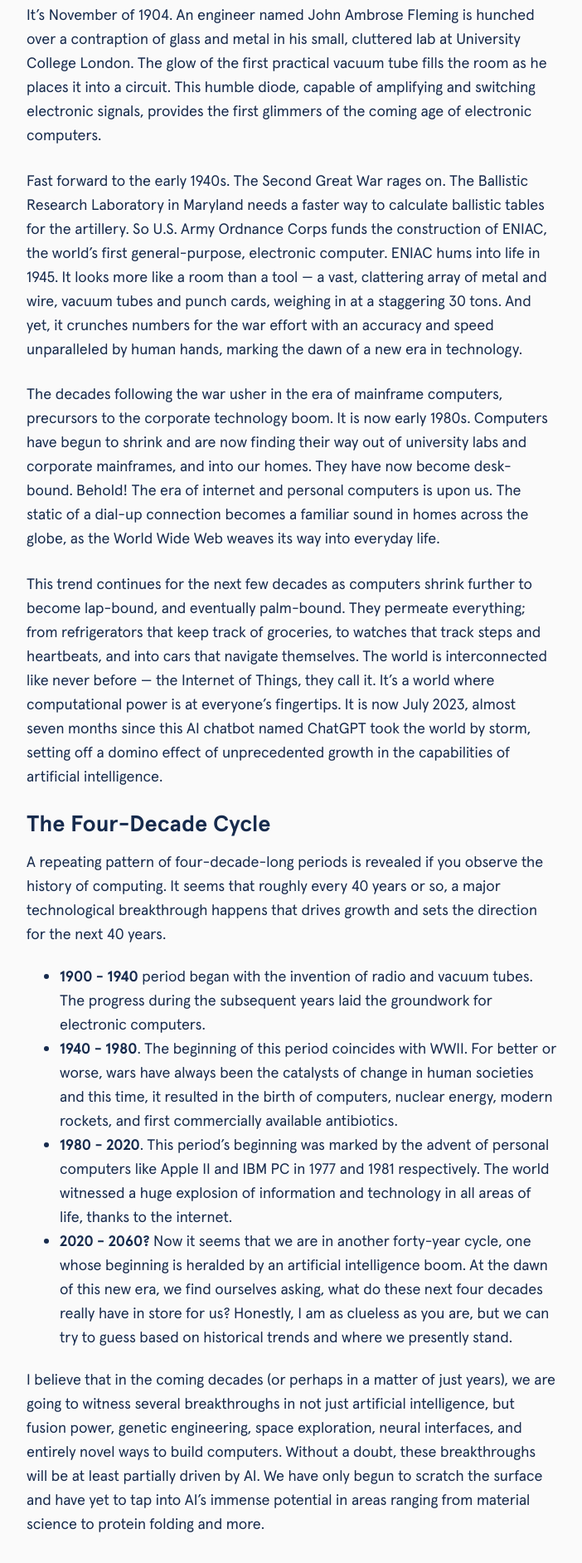
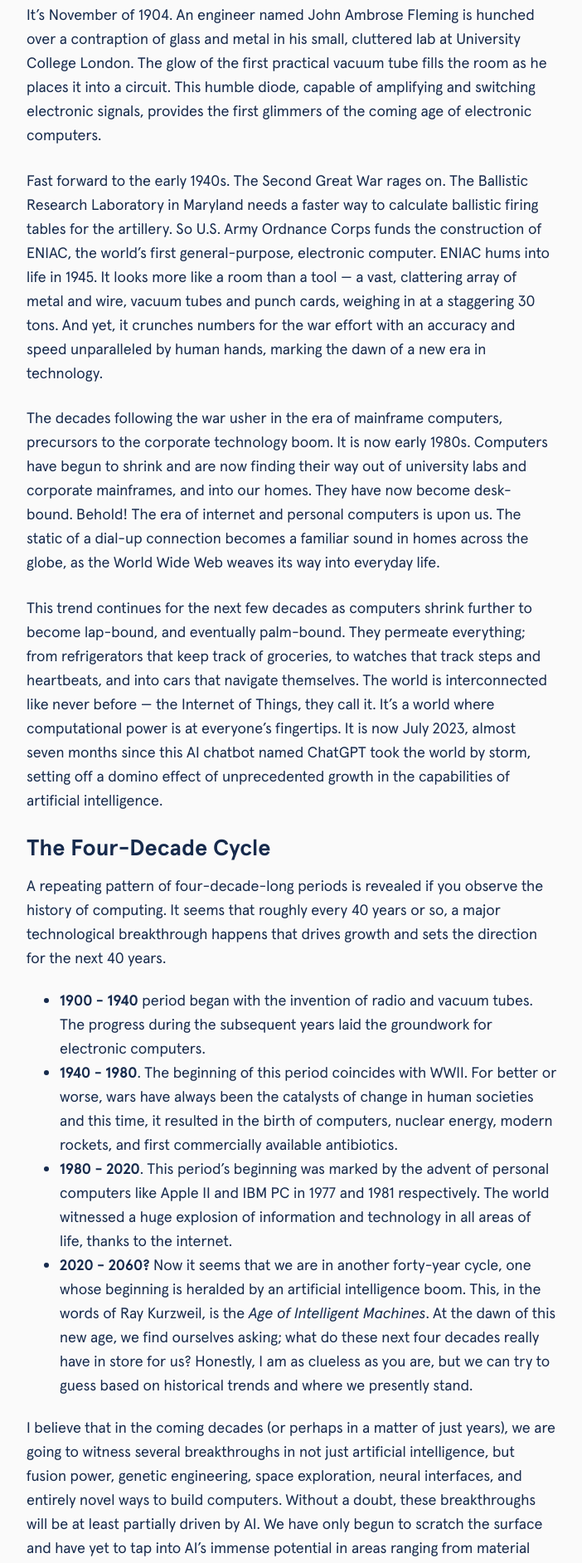
Before and after one commit to farshed/farshed.github.io, an Astro site: page /blog/four-decades-of-ai in a window 1280 px wide. Shown: the part 199-2083 px from the top of the page at 83% size, without its empty margins (288-990 px from the left). Built offline with nearby package versions, Linux system fonts and the light colour scheme; Astro itself is replaced by a stand-in of ours.

Commit message:
Minor change

```diff
--- a/src/content/blog/four-decades-of-ai.md
+++ b/src/content/blog/four-decades-of-ai.md
@@ -6,7 +6,7 @@
 
 It's November of 1904. An engineer named John Ambrose Fleming is hunched over a contraption of glass and metal in his small, cluttered lab at University College London. The glow of the first practical vacuum tube fills the room as he places it into a circuit. This humble diode, capable of amplifying and switching electronic signals, provides the first glimmers of the coming age of electronic computers.
 
-Fast forward to the early 1940s. The Second Great War rages on. The Ballistic Research Laboratory in Maryland needs a faster way to calculate ballistic tables for the artillery. So U.S. Army Ordnance Corps funds the construction of ENIAC, the world's first general-purpose, electronic computer. ENIAC hums into life in 1945. It looks more like a room than a tool — a vast, clattering array of metal and wire, vacuum tubes and punch cards, weighing in at a staggering 30 tons. And yet, it crunches numbers for the war effort with an accuracy and speed unparalleled by human hands, marking the dawn of a new era in technology.
+Fast forward to the early 1940s. The Second Great War rages on. The Ballistic Research Laboratory in Maryland needs a faster way to calculate ballistic firing tables for the artillery. So U.S. Army Ordnance Corps funds the construction of ENIAC, the world's first general-purpose, electronic computer. ENIAC hums into life in 1945. It looks more like a room than a tool — a vast, clattering array of metal and wire, vacuum tubes and punch cards, weighing in at a staggering 30 tons. And yet, it crunches numbers for the war effort with an accuracy and speed unparalleled by human hands, marking the dawn of a new era in technology.
 
 The decades following the war usher in the era of mainframe computers, precursors to the corporate technology boom. It is now early 1980s. Computers have begun to shrink and are now finding their way out of university labs and corporate mainframes, and into our homes. They have now become desk-bound. Behold! The era of internet and personal computers is upon us. The static of a dial-up connection becomes a familiar sound in homes across the globe, as the World Wide Web weaves its way into everyday life.
 
@@ -19,7 +19,7 @@
 - **1900 - 1940** period began with the invention of radio and vacuum tubes. The progress during the subsequent years laid the groundwork for electronic computers.
 - **1940 - 1980**. The beginning of this period coincides with WWII. For better or worse, wars have always been the catalysts of change in human societies and this time, it resulted in the birth of computers, nuclear energy, modern rockets, and first commercially available antibiotics.
 - **1980 - 2020**. This period's beginning was marked by the advent of personal computers like Apple II and IBM PC in 1977 and 1981 respectively. The world witnessed a huge explosion of information and technology in all areas of life, thanks to the internet.
-- **2020 - 2060?** Now it seems that we are in another forty-year cycle, one whose beginning is heralded by an artificial intelligence boom. At the dawn of this new era, we find ourselves asking, what do these next four decades really have in store for us? Honestly, I am as clueless as you are, but we can try to guess based on historical trends and where we presently stand.
+- **2020 - 2060?** Now it seems that we are in another forty-year cycle, one whose beginning is heralded by an artificial intelligence boom. This, in the words of Ray Kurzweil, is the _Age of Intelligent Machines_. At the dawn of this new age, we find ourselves asking; what do these next four decades really have in store for us? Honestly, I am as clueless as you are, but we can try to guess based on historical trends and where we presently stand.
 
 I believe that in the coming decades (or perhaps in a matter of just years), we are going to witness several breakthroughs in not just artificial intelligence, but fusion power, genetic engineering, space exploration, neural interfaces, and entirely novel ways to build computers. Without a doubt, these breakthroughs will be at least partially driven by AI. We have only begun to scratch the surface and have yet to tap into AI's immense potential in areas ranging from material science to protein folding and more.
 
```
